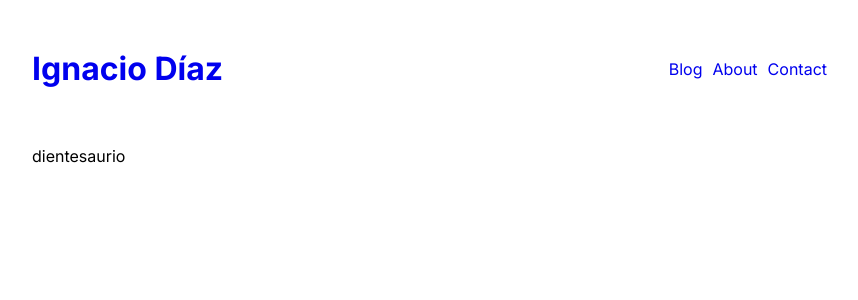
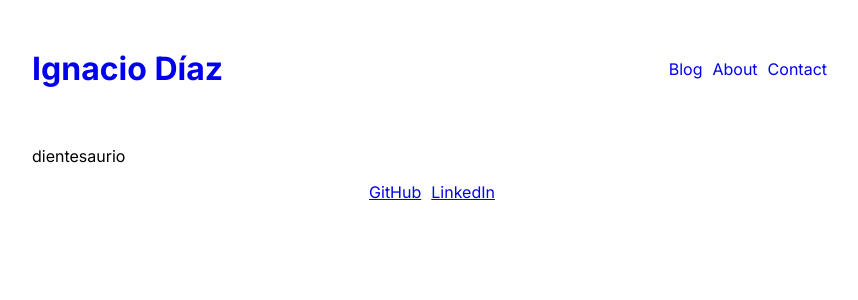
Before and after one commit to ignaciodiazb/blog, a Next.js app: page / in a window 1280 px wide. Shown: the top 300 px of the page, without its empty margins (208-1066 px from the left). Built offline with nearby package versions, Linux system fonts and the light colour scheme.

Commit message:
Added footer to home page layout

```diff
--- a/src/app/layout.css
+++ b/src/app/layout.css
@@ -1,3 +1,9 @@
+.footer {
+  text-align: center;
+}
+.footer__link {
+  padding: 0 5px;
+}
 .head__content {
   align-items: center;
   display: flex;
--- a/src/app/layout.tsx
+++ b/src/app/layout.tsx
@@ -47,6 +47,14 @@ export default function RootLayout({ children }: { children: React.ReactNode })
           </div>
         </header>
         <main className={"main"}>{children}</main>
+        <footer className={"footer"}>
+          <Link className={"footer__link"} href={"https://github.com/ignaciodiazb"} target={"_blank"}>
+            GitHub
+          </Link>
+          <Link className={"footer__link"} href={"https://www.linkedin.com/in/ignaciodiazb/"} target={"_blank"}>
+            LinkedIn
+          </Link>
+        </footer>
       </body>
     </html>
   );
```
